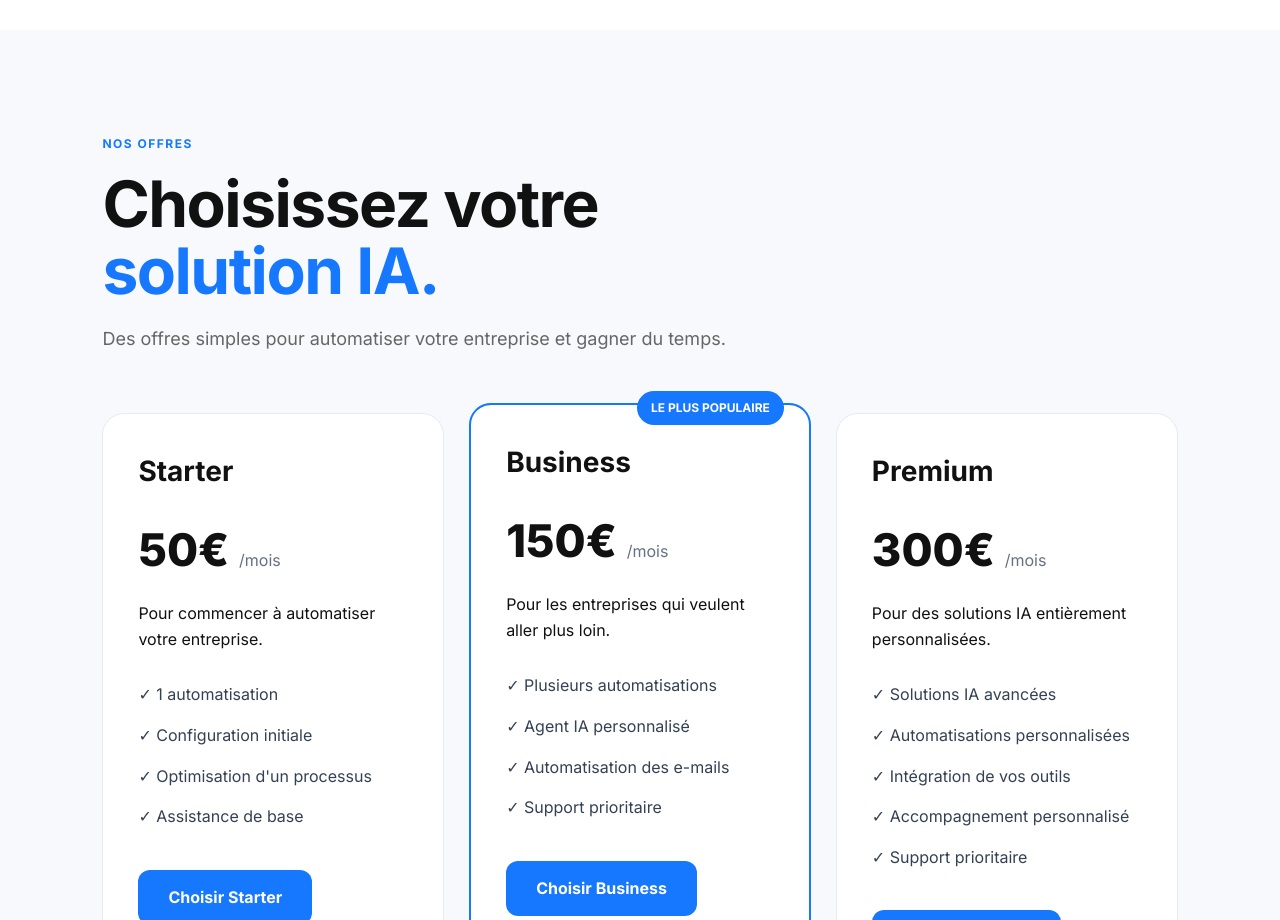
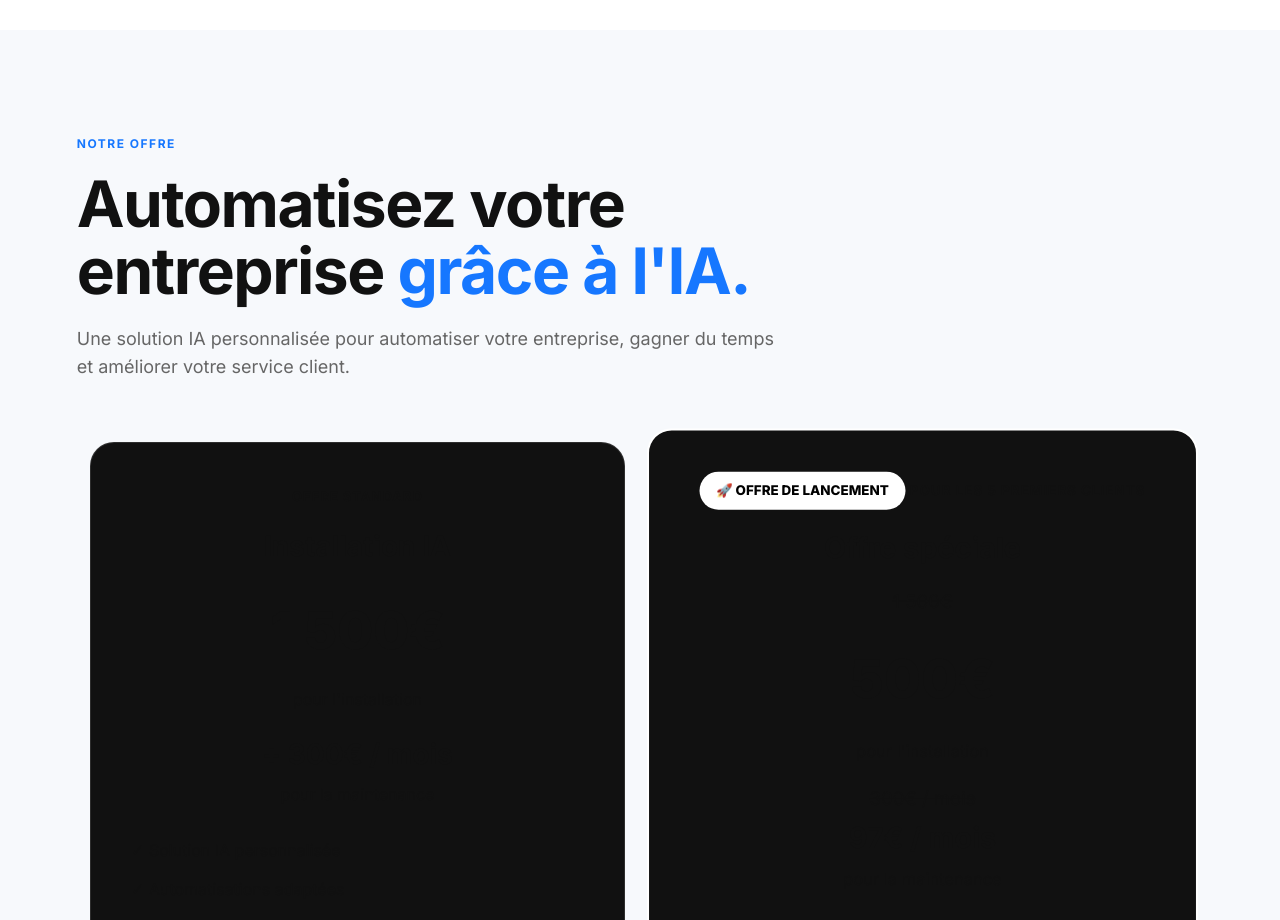
Before and after one commit to omnix-ia-art/omnix-ia, a website built with Vite: page index.html in a window 1280 px wide. Shown: the part 1880-2800 px from the top of the page. Built offline with nearby package versions, Linux system fonts and the light colour scheme.

Commit message:
ajouter la nouvelle offre

```diff
--- a/index.html
+++ b/index.html
@@ -66,8 +66,7 @@
 
         <div class="hero-buttons">
 
-          <a href="#contact" class="primary-button">
-            Réserver un appel →
+        <a href="https://calendly.com/omarmohamedomar946/30min" class="primary-button"></a>
           </a>
 
           <a href="#services" class="secondary-button">
@@ -196,100 +195,166 @@
 
     </section>
 
-<!-- PRICING -->
+<!-- PRICING / OFFRE -->
 <section id="pricing" class="pricing-section">
 
   <div class="section-heading">
-    <span class="small-label">NOS OFFRES</span>
+    <span class="small-label">NOTRE OFFRE</span>
 
     <h2>
-      Choisissez votre
-      <span>solution IA.</span>
+      Automatisez votre entreprise
+      <span>grâce à l'IA.</span>
     </h2>
 
     <p>
-      Des offres simples pour automatiser votre entreprise
-      et gagner du temps.
+      Une solution IA personnalisée pour automatiser votre entreprise,
+      gagner du temps et améliorer votre service client.
     </p>
   </div>
 
-  <div class="pricing-grid">
+  <div class="offer-container">
 
-    <!-- STARTER -->
-    <div class="pricing-card">
-      <h3>Starter</h3>
+    <!-- OFFRE STANDARD -->
+    <div class="offer-card standard-offer">
+
+      <span class="offer-label">OFFRE STANDARD</span>
+
+      <h3>Installation IA</h3>
 
       <div class="price">
-        50€ <span>/mois</span>
+        1 500€
       </div>
 
-      <p>Pour commencer à automatiser votre entreprise.</p>
+      <p class="price-description">
+        pour l'installation
+      </p>
+
+      <div class="monthly-price">
+        + 300€ / mois
+      </div>
+
+      <p class="price-description">
+        pour la maintenance
+      </p>
 
       <ul>
-        <li>✓ 1 automatisation</li>
-        <li>✓ Configuration initiale</li>
-        <li>✓ Optimisation d'un processus</li>
-        <li>✓ Assistance de base</li>
+        <li>✓ Solution IA personnalisée</li>
+        <li>✓ Automatisations adaptées</li>
+        <li>✓ Intégration à votre entreprise</li>
+        <li>✓ Accompagnement personnalisé</li>
+        <li>✓ Support et maintenance</li>
       </ul>
 
-      <a href="#contact" class="pricing-button">
-        Choisir Starter
+      <a href="https://calendly.com/omarmohamedomar946/30min"
+         class="pricing-button">
+        Réserver un appel →
       </a>
+
     </div>
 
 
-    <!-- BUSINESS -->
-    <div class="pricing-card featured">
+    <!-- OFFRE LANCEMENT -->
+    <div class="offer-card launch-offer">
 
-      <div class="popular">LE PLUS POPULAIRE</div>
+      <div class="launch-badge">
+        🚀 OFFRE DE LANCEMENT
+      </div>
 
-      <h3>Business</h3>
+      <span class="offer-label">
+        POUR LES 5 PREMIERS CLIENTS
+      </span>
+
+      <h3>Offre spéciale</h3>
+
+      <div class="old-price">
+        1 500€
+      </div>
 
       <div class="price">
-        150€ <span>/mois</span>
+        500€
       </div>
 
-      <p>Pour les entreprises qui veulent aller plus loin.</p>
+      <p class="price-description">
+        pour l'installation
+      </p>
+
+      <div class="old-price">
+        300€ / mois
+      </div>
+
+      <div class="monthly-price">
+        97€ / mois
+      </div>
+
+      <p class="price-description">
+        pour la maintenance
+      </p>
 
       <ul>
-        <li>✓ Plusieurs automatisations</li>
-        <li>✓ Agent IA personnalisé</li>
-        <li>✓ Automatisation des e-mails</li>
-        <li>✓ Support prioritaire</li>
-      </ul>
-
-      <a href="#contact" class="pricing-button">
-        Choisir Business
-      </a>
-    </div>
-
-
-    <!-- PREMIUM -->
-    <div class="pricing-card">
-
-      <h3>Premium</h3>
-
-      <div class="price">
-        300€ <span>/mois</span>
-      </div>
-
-      <p>Pour des solutions IA entièrement personnalisées.</p>
-
-      <ul>
-        <li>✓ Solutions IA avancées</li>
+        <li>✓ Solution IA personnalisée</li>
         <li>✓ Automatisations personnalisées</li>
         <li>✓ Intégration de vos outils</li>
         <li>✓ Accompagnement personnalisé</li>
         <li>✓ Support prioritaire</li>
       </ul>
 
-      <a href="#contact" class="pricing-button">
-        Choisir Premium
+      <div class="guarantee">
+        ✓ Satisfait ou remboursé<br>
+        <strong>pendant 30 jours</strong>
+      </div>
+
+      <a href="https://calendly.com/omarmohamedomar946/30min"
+         class="pricing-button launch-button">
+        Profiter de l'offre →
       </a>
+
     </div>
 
   </div>
 
+</section>
+
+    <div class="pricing-card special-offer">
+
+        <div class="offer-label">🔥 OFFRE DE LANCEMENT</div>
+
+        <h3>Créer l'offre</h3>
+
+        <p class="normal-price">Tarif normal</p>
+
+        <div class="normal-pricing">
+            <strong>1 500€</strong>
+            <span>pour l'installation</span>
+
+            <strong>300€ / mois</strong>
+            <span>pour la maintenance</span>
+        </div>
+
+        <div class="offer-divider"></div>
+
+        <h4>Pour les 5 premiers clients</h4>
+
+        <div class="special-pricing">
+            <strong>500€</strong>
+            <span>pour l'installation</span>
+
+            <strong>97€ / mois</strong>
+            <span>pour la maintenance</span>
+        </div>
+
+        <div class="guarantee">
+            ✓ Garantie satisfait ou remboursé<br>
+            sur 30 jours
+        </div>
+
+        <a href="https://calendly.com/omarmohamedomar946/30min"
+           class="pricing-button">
+            Réserver un appel →
+        </a>
+
+    </div>
+
+</div>
 </section>
     <!-- WHY US -->
     <section id="why-us" class="dark-section">
--- a/src/style.css
+++ b/src/style.css
@@ -1113,3 +1113,151 @@ footer {
         box-sizing: border-box;
     }
 }
+/* =========================
+   NOUVELLE OFFRE
+========================= */
+
+.pricing-section {
+  padding: 100px 6%;
+}
+
+.offer-container {
+  max-width: 1100px;
+  margin: 50px auto 0;
+  display: grid;
+  grid-template-columns: repeat(2, 1fr);
+  gap: 30px;
+}
+
+.offer-card {
+  padding: 40px;
+  border-radius: 24px;
+  border: 1px solid rgba(255,255,255,0.12);
+  background: #111;
+  text-align: center;
+}
+
+.offer-card h3 {
+  font-size: 28px;
+  margin: 15px 0;
+}
+
+.offer-label {
+  font-size: 13px;
+  font-weight: 700;
+  letter-spacing: 1px;
+}
+
+.price {
+  font-size: 52px;
+  font-weight: 800;
+  margin-top: 20px;
+}
+
+.price-description {
+  margin: 5px 0 20px;
+  opacity: 0.7;
+}
+
+.monthly-price {
+  font-size: 28px;
+  font-weight: 700;
+}
+
+.old-price {
+  text-decoration: line-through;
+  opacity: 0.45;
+  font-size: 18px;
+  margin-top: 10px;
+}
+
+.offer-card ul {
+  list-style: none;
+  padding: 0;
+  margin: 30px 0;
+  text-align: left;
+}
+
+.offer-card li {
+  margin: 14px 0;
+}
+
+.launch-offer {
+  border: 2px solid #ffffff;
+  transform: scale(1.03);
+}
+
+.launch-badge {
+  display: inline-block;
+  padding: 8px 16px;
+  border-radius: 30px;
+  background: #fff;
+  color: #000;
+  font-weight: 800;
+  font-size: 13px;
+}
+
+.guarantee {
+  margin: 25px 0;
+  padding: 15px;
+  border-radius: 12px;
+  background: rgba(255,255,255,0.07);
+}
+
+.pricing-button {
+  display: block;
+  text-decoration: none;
+  padding: 16px 25px;
+  border-radius: 12px;
+  background: #fff;
+  color: #000;
+  font-weight: 800;
+  transition: 0.2s;
+}
+
+.pricing-button:hover {
+  transform: translateY(-2px);
+}
+
+.launch-button {
+  font-size: 17px;
+}
+
+
+/* =========================
+   MOBILE
+========================= */
+
+@media (max-width: 768px) {
+
+  .pricing-section {
+    padding: 70px 20px;
+  }
+
+  .offer-container {
+    grid-template-columns: 1fr;
+    gap: 25px;
+    margin-top: 35px;
+  }
+
+  .offer-card {
+    padding: 30px 22px;
+  }
+
+  .launch-offer {
+    transform: none;
+  }
+
+  .price {
+    font-size: 42px;
+  }
+
+  .monthly-price {
+    font-size: 24px;
+  }
+
+  .offer-card h3 {
+    font-size: 24px;
+  }
+
+}
```
